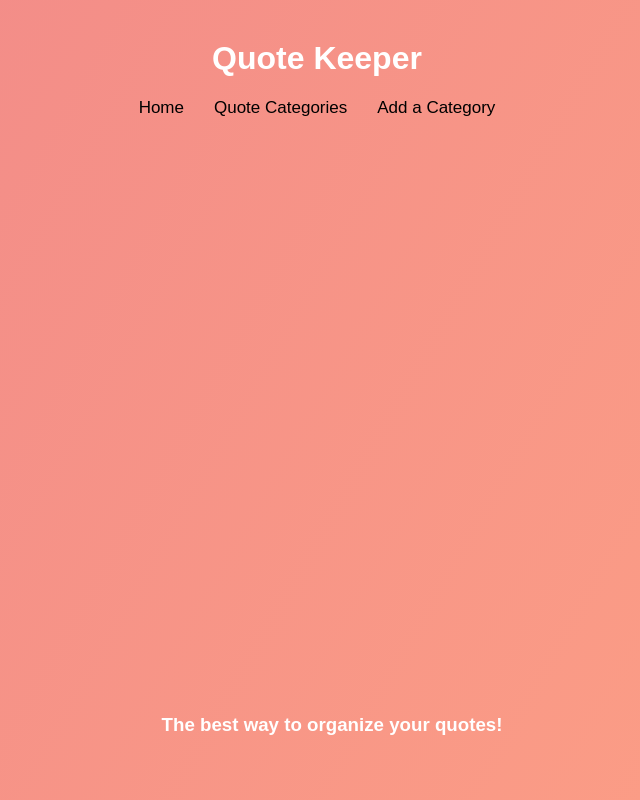
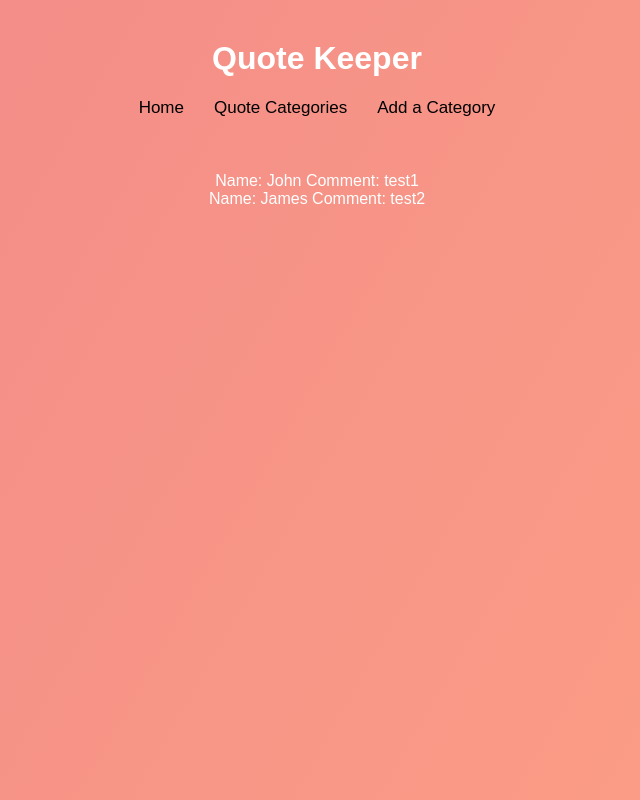
Before and after one commit to KimMead/quotes-final-frontend, a React (Create React App) app: page / in a window 1280 px wide. Shown: the whole page, without its empty margins (338-978 px from the left). Built offline with nearby package versions, Linux system fonts and the light colour scheme; no server answers.

Commit message:
Add CommentsContainer and Comments component

```diff
--- a/src/App.css
+++ b/src/App.css
@@ -105,6 +105,7 @@ h1 {
 .quote-edit {
   display: flex;
   flex-direction: column;
+  padding: 4rem;
 }
 
 .home {
--- a/src/App.js
+++ b/src/App.js
@@ -1,13 +1,14 @@
 import React from 'react';
 import './App.css';
 import {connect} from 'react-redux';
+// Connects a React component to a Redux store
 import KindsContainer from './containers/KindsContainer';
 import NavBar from './components/NavBar'
 import { Route, Switch, Link, withRouter } from 'react-router-dom'
+// Switch renders the first route/redirect that matches the location.
 import KindInput from './components/KindInput'
 import Kinds from './components/Kinds'
 import Home from './components/Home'
-
 
 
 class App extends React.Component {
@@ -32,4 +33,4 @@ class App extends React.Component {
 
 
 export default App;
-// can set up all routes in this file/component
+// can set up all routes in this file/component, but I didn't :(
--- a/src/actions/fetchKinds.js
+++ b/src/actions/fetchKinds.js
@@ -1,3 +1,4 @@
+
 export function fetchKinds() {
     return (dispatch) => {
         fetch('http://localhost:3000/api/v1/kinds')
--- /dev/null
+++ b/src/components/Comment.js
@@ -0,0 +1,12 @@
+import React from 'react';
+
+const Comment = (props) => {
+
+    return (
+        <div>
+            <p>Name: {props.name} Comment: {props.content}</p>
+        </div>
+    )
+}
+
+export default Comment;
--- a/src/components/Home.js
+++ b/src/components/Home.js
@@ -1,9 +1,16 @@
 import React from 'react';
+import CommentsContainer from '../containers/CommentsContainer'
 
 const Home = () => (
-    <div className="home">
-        <h3>The best way to organize your quotes! </h3>
+    <div >
+        <br></br>
+        <br></br>
+        <br></br>
+         <CommentsContainer />
+
+
     </div>
 )
 
+
 export default Home;
--- a/src/components/Kind.js
+++ b/src/components/Kind.js
@@ -18,7 +18,6 @@ const Kind = (props) => {
             {kind && (
                 <>
                     <h2>
-
                         {kind.name}
                     </h2>
                     <KindEdit kind={kind} />
--- a/src/components/Kinds.js
+++ b/src/components/Kinds.js
@@ -1,6 +1,6 @@
 // responsible for rendering a list of quote kinds.
 // props need to be passed in since this is a functional components
-import React, { useEffect } from 'react';
+
 import {connect} from 'react-redux'
 import {Route, Link} from 'react-router-dom';
 import Kind from '../components/Kind'
@@ -8,9 +8,7 @@ import {deleteKind} from '../actions/deleteKind'
 
 const Kinds = (props) => {
 
-useEffect(() => {
-    console.log(props.kinds)
-},[props.kinds])
+
 
 const handleDeleteButton = (event, kind) => {
         event.preventDefault()
--- a/src/components/Quote.js
+++ b/src/components/Quote.js
@@ -1,4 +1,3 @@
-import React, {useEffect} from 'react';
 import {connect} from 'react-redux';
 import Quotes from '../components/Quotes';
 import {Route, Link} from 'react-router-dom';
@@ -44,8 +43,9 @@ let quoteDetails = props.getQuoteDetails(props.kinds, props.kindId, props.match.
                 let quote = kind.quotes.filter((item) => {
                     return item.id == quoteId
                 })[0]
+                console.log(quote)
                 return quote
-                console.log(quote)
+
             }
         }
     }
--- a/src/components/QuoteEdit.js
+++ b/src/components/QuoteEdit.js
@@ -27,8 +27,8 @@ class QuoteEdit extends React.Component {
         return (
             <div className="quote-edit">
                 <form onSubmit={this.handleSubmit}>
-                    <label><h3>Edit Quote:</h3></label>
-                    <label>
+                    <label><h3>Edit Quote:</h3></label><br></br>
+                        <label>
                         Content:
                     <input type='text' placeholder='Content' value={this.state.content} name="content" onChange={this.handleChange}/>
                     </label>
@@ -43,6 +43,7 @@ class QuoteEdit extends React.Component {
                     <input type="submit"/>
                     <br></br>
                     <br></br>
+
                 </form>
             </div>
         )
--- /dev/null
+++ b/src/containers/CommentsContainer.js
@@ -0,0 +1,27 @@
+import React from 'react';
+// I forgot to specify the component Comment :(
+import Comment from '../components/Comment';
+
+class CommentsContainer extends React.Component {
+    // local state, not through store
+    state = {
+        comments: [ {name: "John", content: "test1"},
+            {name: "James", content: "test2"} ]
+    }
+
+    render() {
+
+        return (
+            <div>
+            {this.state.comments.map((comment) =>
+            <Comment name={comment.name} content={comment.content}/>
+            )}
+            </div>
+
+
+        )
+
+    }
+}
+
+    export default CommentsContainer;
```
Also changed, not shown: src/containers/KindsContainer.js (+3 -4 lines), src/index.js (+7 -3 lines).
